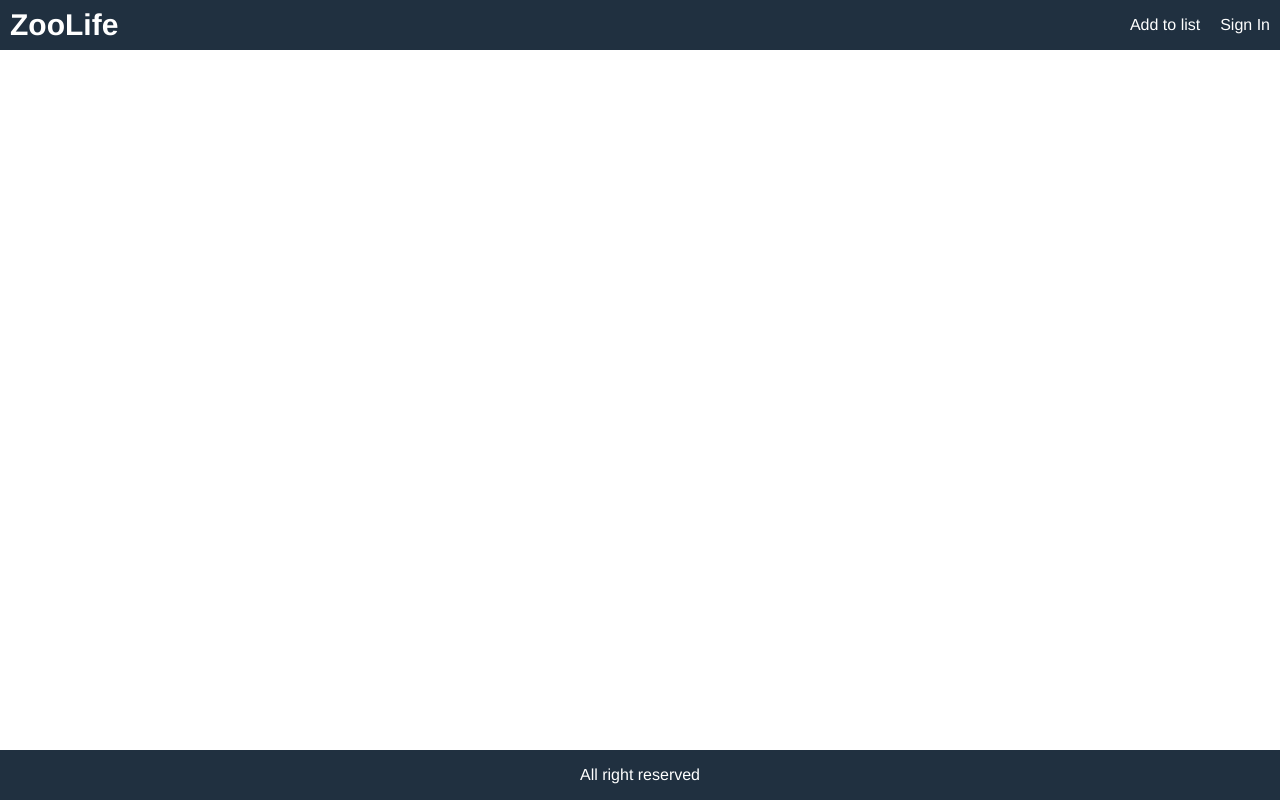
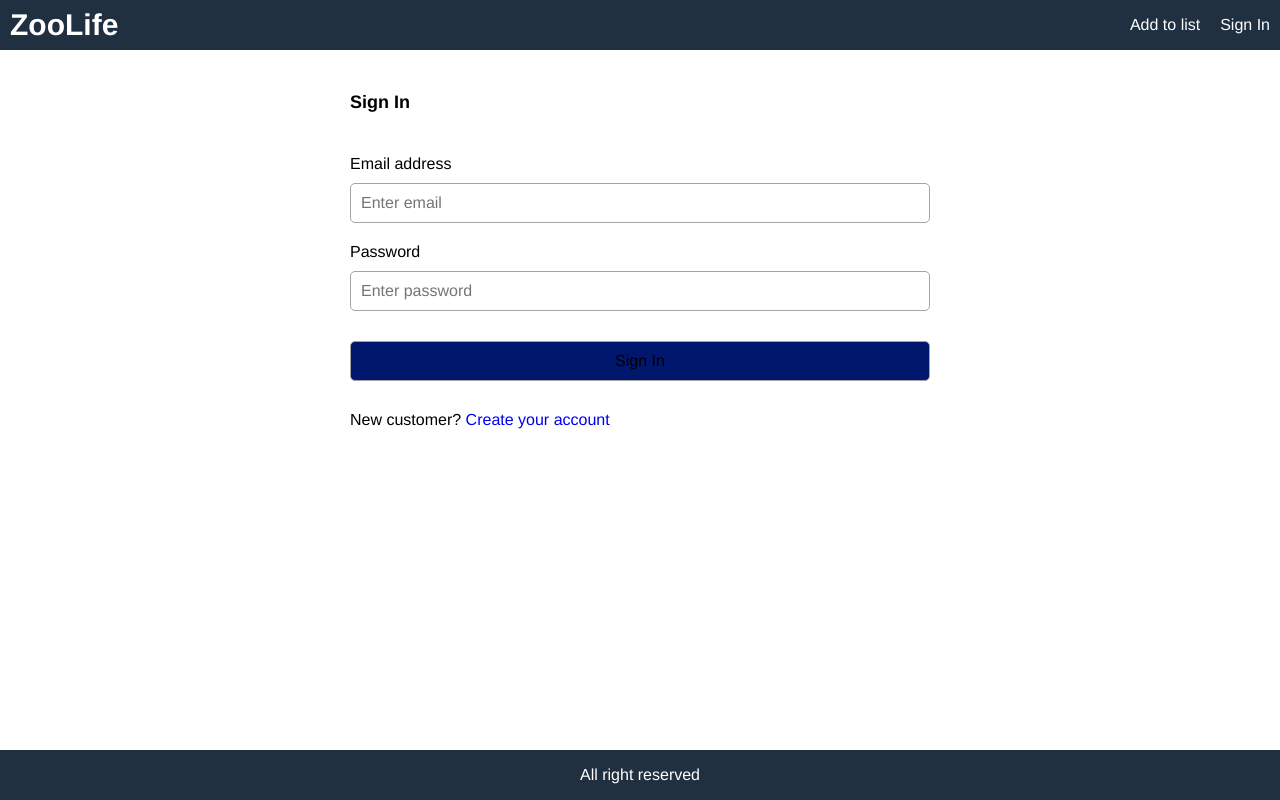
Before and after one commit to elfetetotaj/ZooApp, a React (Create React App) app in the folder frontend/: page /signin in a window 1280 px wide. Built offline with nearby package versions, Linux system fonts and the light colour scheme.

Commit message:
Impelent signIn fronted

```diff
--- a/frontend/src/App.js
+++ b/frontend/src/App.js
@@ -1,13 +1,21 @@
 import React from 'react';
-import { useSelector } from 'react-redux';
+import { useDispatch, useSelector } from 'react-redux';
 import { BrowserRouter, Route, Routes, Link } from 'react-router-dom';
 import HomeView from './views/HomeView';
 import AnimalView from './views/AnimalView';
 import CartView from './views/CartView';
+import SignInView from './views/SignInView';
+import { signout } from './actions/userActions';
 
 function App() {
   const cart = useSelector((state) => state.cart);
   const { cartItems } = cart;
+  const userSignin = useSelector((state) => state.userSignin);
+  const { userInfo } = userSignin;
+  const dispatch = useDispatch();
+  const signoutHandler = () => {
+    dispatch(signout());
+  };
   return (
     <BrowserRouter>
       <div className="grid-container">
@@ -22,13 +30,29 @@ function App() {
               <span className="badge">{cartItems.length}</span>
             )}
             </Link>
-            <Link to="/signin">Sign In</Link>
+            {userInfo ? (
+              <div className="dropdown">
+                <Link to="#">
+                  {userInfo.name} <i className="fa fa-caret-down"></i>{' '}
+                </Link>
+                <ul className="dropdown-content">
+                  <li>
+                    <Link to="#signout" onClick={signoutHandler}>
+                      Sign Out
+                    </Link>
+                  </li>
+                </ul>
+              </div>
+            ) : (
+              <Link to="/signin">Sign In</Link>
+            )}
           </div>
         </header>
         <main>
           <Routes>
             <Route path="/cart/:id" element={<CartView />} />
             <Route path="/animal/:id" element={<AnimalView />} />
+            <Route path="/signin" element={<SignInView />} />
             <Route path="/" element={<HomeView />} exact />
           </Routes>
         </main>
--- /dev/null
+++ b/frontend/src/actions/userActions.js
@@ -0,0 +1,29 @@
+import Axios from 'axios';
+import {
+  USER_SIGNIN_FAIL,
+  USER_SIGNIN_REQUEST,
+  USER_SIGNIN_SUCCESS,
+  USER_SIGNOUT,
+} from '../constants/userConstants';
+
+export const signin = (email, password) => async (dispatch) => {
+  dispatch({ type: USER_SIGNIN_REQUEST, payload: { email, password } });
+  try {
+    const { data } = await Axios.post('/api/users/signin', { email, password });
+    dispatch({ type: USER_SIGNIN_SUCCESS, payload: data });
+    localStorage.setItem('userInfo', JSON.stringify(data));
+  } catch (error) {
+    dispatch({
+      type: USER_SIGNIN_FAIL,
+      payload:
+        error.response && error.response.data.message
+          ? error.response.data.message
+          : error.message,
+    });
+  }
+};
+export const signout = () => (dispatch) => {
+  localStorage.removeItem('userInfo');
+  localStorage.removeItem('cartItems');
+  dispatch({ type: USER_SIGNOUT });
+};
--- /dev/null
+++ b/frontend/src/constants/userConstants.js
@@ -0,0 +1,4 @@
+export const USER_SIGNIN_REQUEST = 'USER_SIGNIN_REQUEST';
+export const USER_SIGNIN_SUCCESS = 'USER_SIGNIN_SUCCESS';
+export const USER_SIGNIN_FAIL = 'USER_SIGNIN_FAIL';
+export const USER_SIGNOUT = 'USER_SIGNOUT';
--- a/frontend/src/index.css
+++ b/frontend/src/index.css
@@ -52,7 +52,7 @@ a {
   text-decoration: none;
 }
 a:hover {
-  color: #ff8000;
+  color: #ff0400;
 }
 ul {
   padding: 0;
@@ -85,7 +85,7 @@ button:hover {
   border: 0.1rem #404040 solid;
 }
 button.primary {
-  background-color: #f0c040;
+  background-color: #01176d;
 }
 button.block {
   width: 100%;
@@ -190,3 +190,37 @@ img.large {
   color: #a02020;
   background-color: #ffe0e0;
 }
+/* Form */
+.form {
+  max-width: 60rem;
+  margin: 0 auto;
+}
+.form > div {
+  display: flex;
+  flex-direction: column;
+  margin: 1rem;
+}
+.form label {
+  margin: 1rem 0;
+  display: block;
+}
+/* Dropdown */
+.dropdown {
+  display: inline-block;
+  position: relative;
+}
+.dropdown-content {
+  position: absolute;
+  display: none;
+  right: 0;
+  min-width: 12rem;
+  padding: 1rem;
+  z-index: 1;
+  background-color: #203040;
+  margin: 0;
+  margin-top: 0.4rem;
+  border-radius: 0.5rem;
+}
+.dropdown:hover .dropdown-content {
+  display: block;
+}
--- /dev/null
+++ b/frontend/src/reducers/userReducers.js
@@ -0,0 +1,21 @@
+import {
+    USER_SIGNIN_FAIL,
+    USER_SIGNIN_REQUEST,
+    USER_SIGNIN_SUCCESS,
+    USER_SIGNOUT,
+  } from '../constants/userConstants';
+
+  export const userSigninReducer = (state = {}, action) => {
+    switch (action.type) {
+      case USER_SIGNIN_REQUEST:
+        return { loading: true };
+      case USER_SIGNIN_SUCCESS:
+        return { loading: false, userInfo: action.payload };
+      case USER_SIGNIN_FAIL:
+        return { loading: false, error: action.payload };
+      case USER_SIGNOUT:
+        return {};
+      default:
+        return state;
+    }
+  };
--- a/frontend/src/store.js
+++ b/frontend/src/store.js
@@ -2,8 +2,14 @@ import { createStore, compose, applyMiddleware, combineReducers } from 'redux';
 import thunk from 'redux-thunk';
 import { cartReducer } from './reducers/cartReducers';
 import { animalListReducer, animalDetailsReducer } from './reducers/animalReducers';
+import { userSigninReducer } from './reducers/userReducers';
 
 const initialState = {
+  userSignin: {
+    userInfo: localStorage.getItem('userInfo')
+      ? JSON.parse(localStorage.getItem('userInfo'))
+      : null,
+  },
   cart: {
     cartItems: localStorage.getItem('cartItems')
       ? JSON.parse(localStorage.getItem('cartItems'))
@@ -15,6 +21,7 @@ const reducer = combineReducers({
   animalList: animalListReducer,
   animalDetails: animalDetailsReducer,
   cart: cartReducer,
+  userSignin: userSigninReducer,
 });
 const composeEnhancer = window.__REDUX_DEVTOOLS_EXTENSION_COMPOSE__ || compose;
 const store = createStore(
--- /dev/null
+++ b/frontend/src/views/SignInView.js
@@ -0,0 +1,73 @@
+import React, { useEffect, useState } from 'react';
+import { useDispatch, useSelector } from 'react-redux';
+import { Link, useNavigate, useLocation } from 'react-router-dom';
+import { signin } from '../actions/userActions';
+import LoadingBox from '../components/LoadingBox';
+import MessageBox from '../components/MessageBox';
+
+export default function SigninView(props) {
+  const navigate = useNavigate();
+  const [email, setEmail] = useState('');
+  const [password, setPassword] = useState('');
+
+  const { search } = useLocation();
+  const redirectInUrl = new URLSearchParams(search).get('redirect');
+  const redirect = redirectInUrl ? redirectInUrl : '/';
+
+  const userSignin = useSelector((state) => state.userSignin);
+  const { userInfo, loading, error } = userSignin;
+
+  const dispatch = useDispatch();
+  const submitHandler = (e) => {
+    e.preventDefault();
+    dispatch(signin(email, password));
+  };
+  useEffect(() => {
+    if (userInfo) {
+      navigate(redirect);
+    }
+  }, [navigate, redirect, userInfo]);
+  return (
+    <div>
+      <form className="form" onSubmit={submitHandler}>
+        <div>
+          <h1>Sign In</h1>
+        </div>
+        {loading && <LoadingBox></LoadingBox>}
+        {error && <MessageBox variant="danger">{error}</MessageBox>}
+        <div>
+          <label htmlFor="email">Email address</label>
+          <input
+            type="email"
+            id="email"
+            placeholder="Enter email"
+            required
+            onChange={(e) => setEmail(e.target.value)}
+          ></input>
+        </div>
+        <div>
+          <label htmlFor="password">Password</label>
+          <input
+            type="password"
+            id="password"
+            placeholder="Enter password"
+            required
+            onChange={(e) => setPassword(e.target.value)}
+          ></input>
+        </div>
+        <div>
+          <label />
+          <button className="primary" type="submit">
+            Sign In
+          </button>
+        </div>
+        <div>
+          <label />
+          <div>
+            New customer? <Link to="/register">Create your account</Link>
+          </div>
+        </div>
+      </form>
+    </div>
+  );
+}
```
